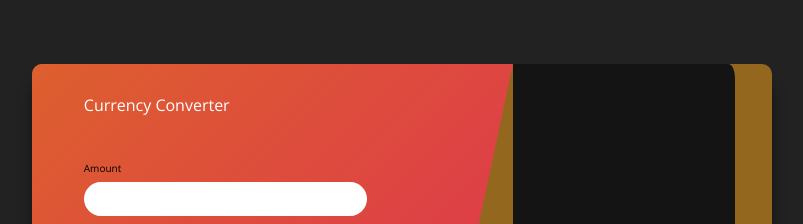
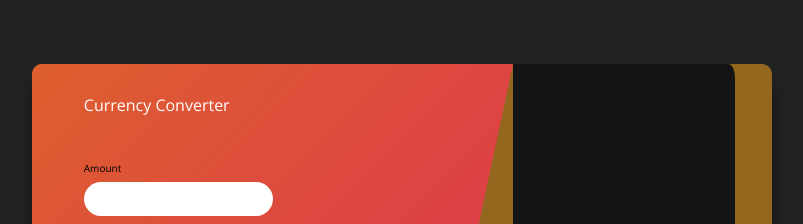
Before and after one commit to Magombedze/MVP-Project-Repository, a website: page index.html in a window 1280 px wide. Shown: the top 224 px of the page, without its empty margins (238-1041 px from the left). Drawn offline with nearby package versions, Linux system fonts and the light colour scheme.

Commit message:
Update style.css

```diff
--- a/style.css
+++ b/style.css
@@ -30,9 +30,9 @@ h1 {
 }
 
 input {
-  width: 75%;
+  width: 50%;
   line-height: 2.5em;
-  border-radius: 35px;
+  border-radius: 45px;
   border: none;
   border-left: 7px solid white;
   border-right: 7px solid white;
```
